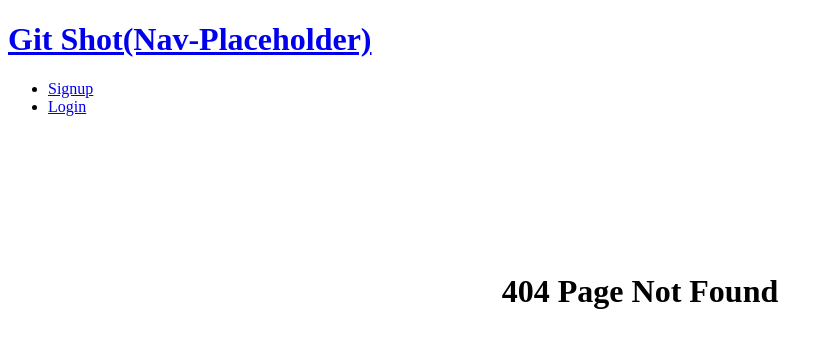
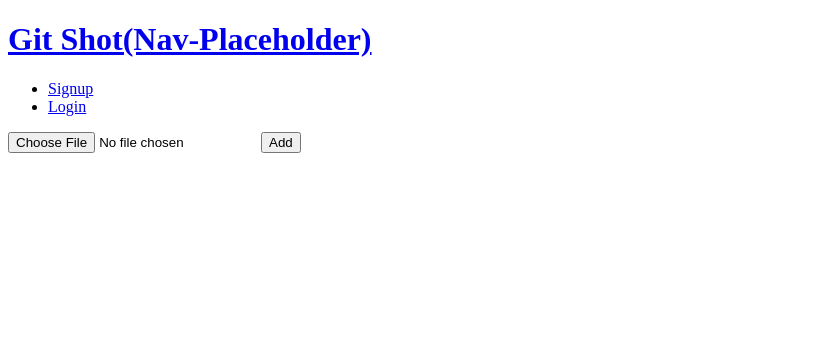
Before and after one commit to Ronan-Codes/Project-3, a React (Create React App) app in the folder client/: page /add in a window 1280 px wide. Before the commit this address had no page. Shown: the top 348 px of the page, without its empty margins (0-833 px from the left). Built offline with nearby package versions, Linux system fonts and the light colour scheme.

Commit message:
added multer form for testing

```diff
--- a/client/src/App.js
+++ b/client/src/App.js
@@ -13,6 +13,7 @@ import NoMatch from './pages/NoMatch';
 import Login from './pages/Login';
 import Signup from './pages/Signup';
 import Nav from './components/Nav';
+import AddImage from './components/AddImage';
 
 const httpLink = createHttpLink({
   uri: '/graphql',
@@ -43,6 +44,7 @@ function App() {
             <Route exact path="/" component={Home} />
             <Route exact path="/login" component={Login} />
             <Route exact path="/signup" component={Signup} />
+            <Route exact path="/add" component = {AddImage}/>
             <Route component={NoMatch} />
           </Switch>
         </div>
--- /dev/null
+++ b/client/src/components/AddImage/index.js
@@ -0,0 +1,12 @@
+import React from 'react';
+
+function AddImage(){
+    return(
+        <form action="/profile" method="post" enctype="multipart/form-data">
+            <input type="file" name="avatar"/>
+            <button type="submit">Add</button>
+        </form>
+    )
+}
+
+export default AddImage;
```
